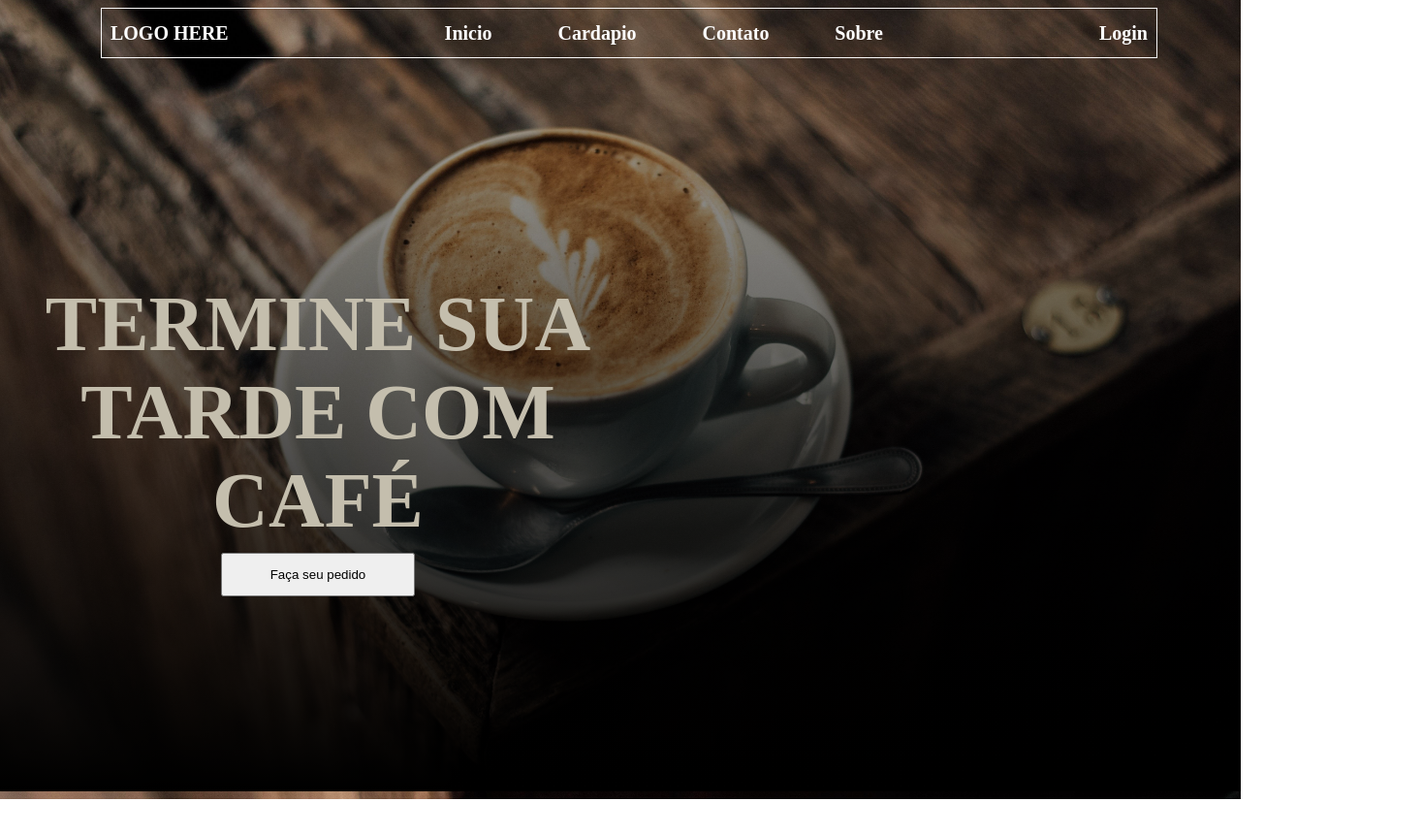
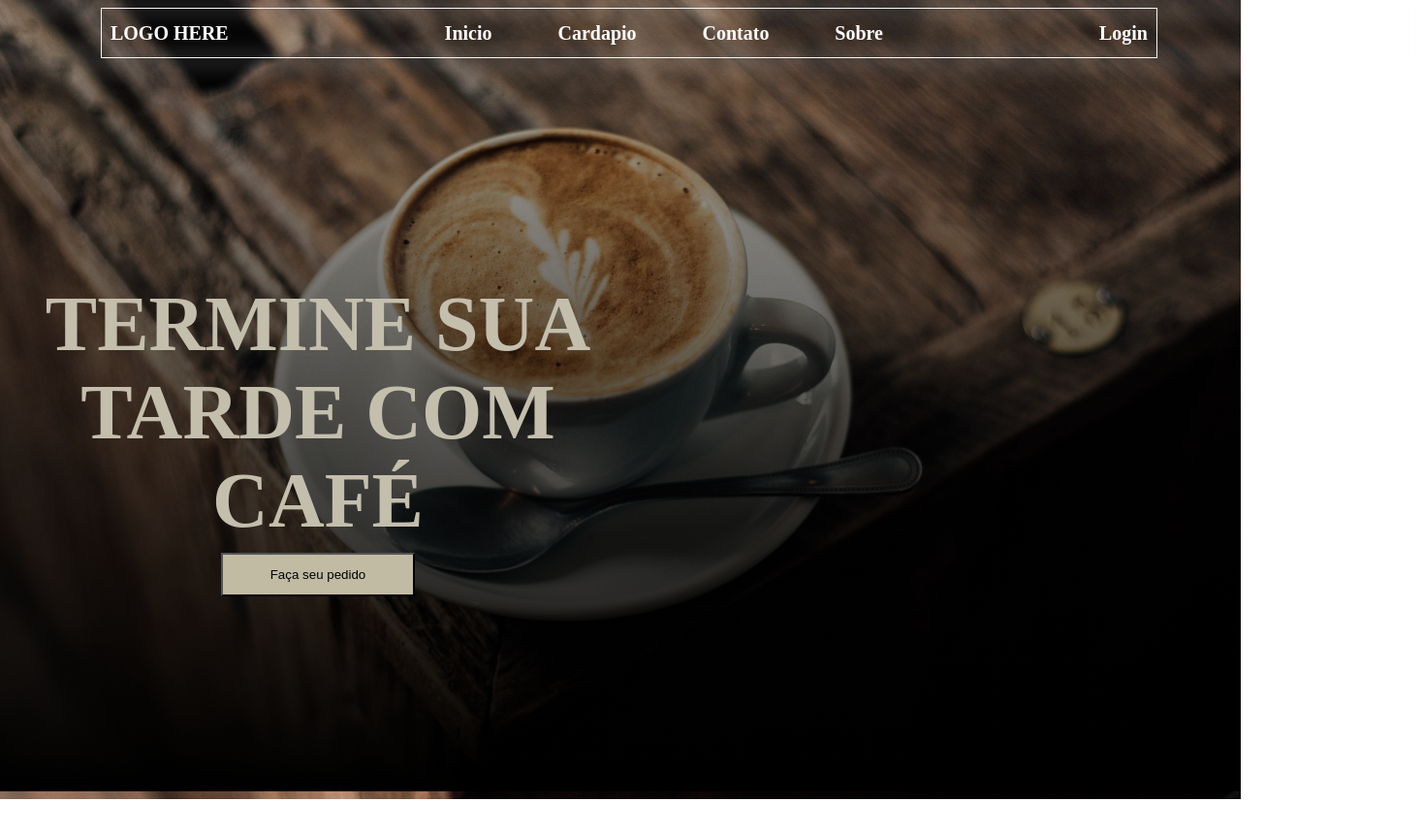
Before and after one commit to guizinnxc/Guilherme-, a plain HTML site: page site/index.html in a window 1280 px wide. Shown: the whole page at 97% size, 1468 px wide, since content can reach past the window. Drawn offline with Linux system fonts and the light colour scheme.

Commit message:
Add files via upload

```diff
--- a/site/style.css
+++ b/site/style.css
@@ -81,6 +81,12 @@ height: 500px;
     height: 45px;
     position: relative;
     top: -70px;
+    border: 1z  px solid #000;
+    box-shadow: inset 0 0 0 0 #000000;
+    background-color: #c2bba4;
+
+
+
 
 }
 
@@ -100,7 +106,10 @@ height: 500px;
     -ms-filter: blur(13px);
     filter: blur(13px);
     position:absolute;
-    width:100%;
+    width: 150%;
     height:100%;
+    border-style: solid;
+    border-color: #fdfbfb;
+
 
 }
```
